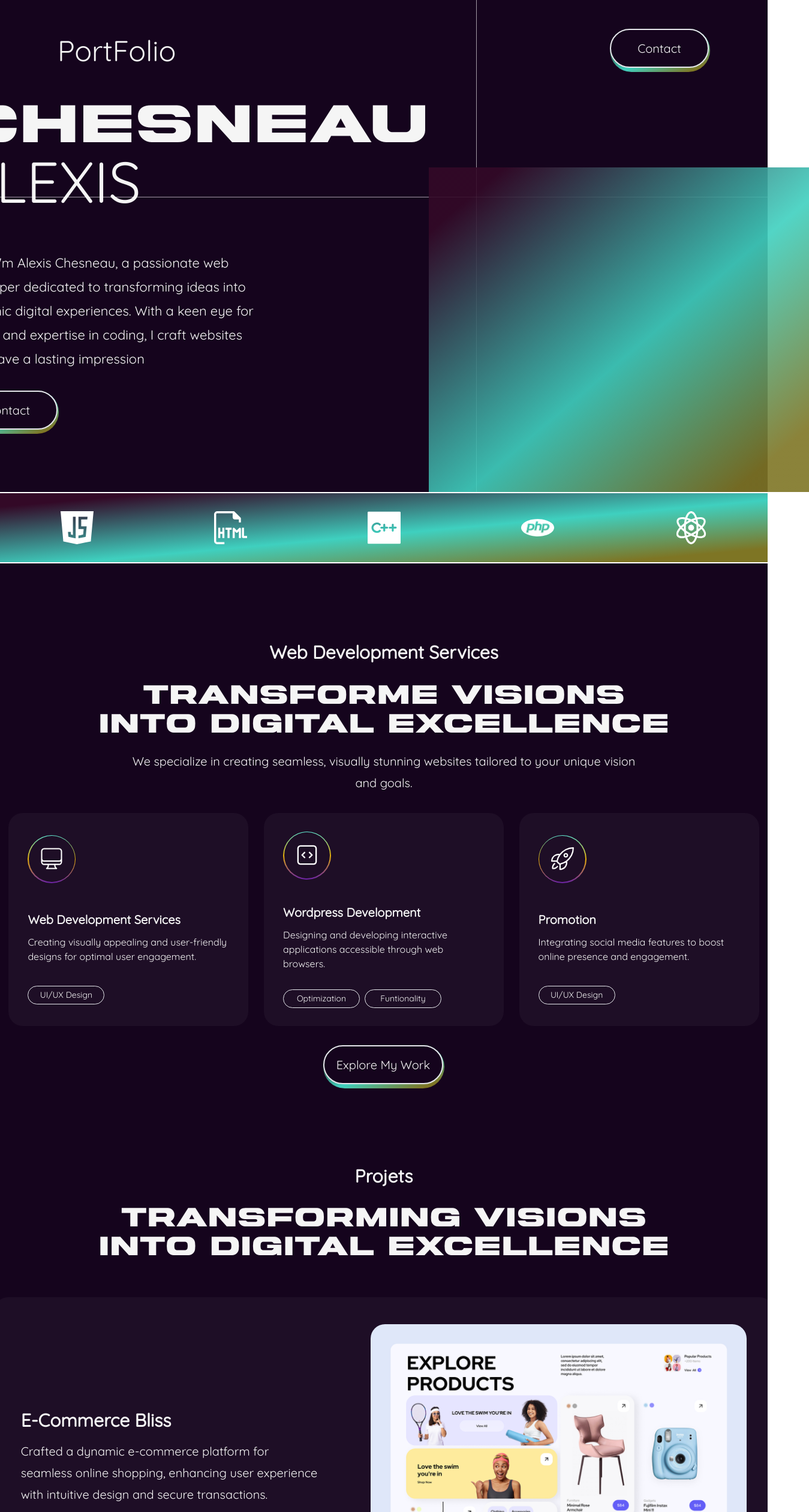
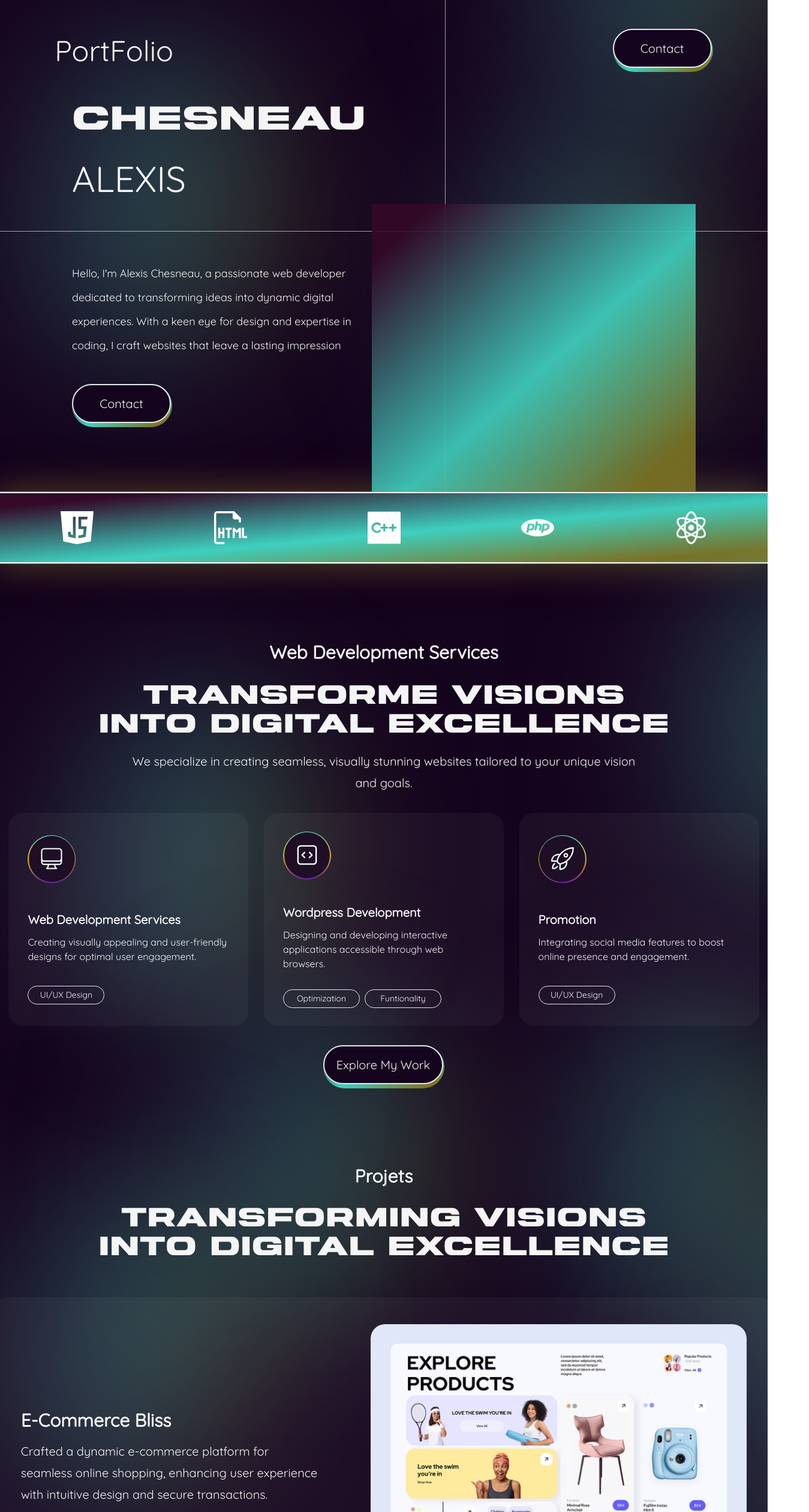
Before and after one commit to AlexisChesneau/Portfolio, a React (Vite) app: page / in a window 1280 px wide. Shown: the top 2520 px of the page at 60% size, 1349 px wide, since content can reach past the window. Built offline with nearby package versions, Linux system fonts and the light colour scheme.

Commit message:
ajout design light, correctif taille de box text, debut de responsive

```diff
--- a/src/App.css
+++ b/src/App.css
@@ -20,9 +20,17 @@
   padding: 0;
   color: theme("colors.primaryLight");
   font-family: theme("fontFamily.sans");
+  z-index: 1;
+  user-select: none;
 }
 
 h1,
 h2 {
   font-family: theme("fontFamily.header");
 }
+
+.gradientShadow {
+  box-shadow: 0px 0px 1px 1px rgba(63, 208, 191, 0.5),
+    0px 0px 60px 3px rgba(126, 117, 36, 0.5),
+    0px 0px 80px 3px rgba(51, 9, 39, 0.5);
+}
--- a/src/App.jsx
+++ b/src/App.jsx
@@ -1,11 +1,11 @@
-import Home from "./pages/Home"
+import Home from "./pages/Home";
 
 import "./App.css";
 
 function App() {
   return (
     <div className="App">
-      <Home/>
+      <Home />
     </div>
   );
 }
--- /dev/null
+++ b/src/components/CircleShadow.jsx
@@ -0,0 +1,11 @@
+export default function CircleShadow({ qhd, fhd, height, width }) {
+  return (
+    <>
+      <img
+        src="images/shadow/circleShadow.svg"
+        alt="circleShadow"
+        className={` ${qhd} ${fhd} absolute z-0`}
+      />
+    </>
+  );
+}
--- a/src/components/CustomButton.jsx
+++ b/src/components/CustomButton.jsx
@@ -1,11 +1,20 @@
+import { useState } from "react";
+
 export default function CustomButton({ string, widthDiv, width }) {
+  const [isClicked, setIsClicked] = useState(false);
+  setTimeout(() => {
+    setIsClicked(false);
+  }, [100]);
   return (
     <div className="flex justify-end">
       <div
-        className={`h-[72px] ${widthDiv} rounded-full bg-gradient-to-br from-[#331D09] from-10% via-[#3FD0BF] via-55% to-[#7E7524] to-90%`}
+        className={`${
+          isClicked ? "" : "h-[72px]"
+        } ${widthDiv} rounded-full bg-gradient-to-br from-[#331D09] from-10% via-[#3FD0BF] via-55% to-[#7E7524] to-90%`}
       >
         <button
           className={`${width} h-[65px] border-2 rounded-full text-lg bg-[#15041D]`}
+          onClick={() => setIsClicked(true)}
         >
           {string}
         </button>
--- a/src/components/Footer.jsx
+++ b/src/components/Footer.jsx
@@ -2,10 +2,10 @@ import reseaux from "../data/reseaux.json";
 
 export default function Footer() {
   return (
-    <footer className="mt-32">
+    <footer className="mt-32 relative">
       <div className="flex flex-col items-center">
-        <h2 className="text-5xl text-center">
-          Interested in work <br /> together
+        <h2 className="text-5xl text-center w-[55rem]">
+          Interested in work together
         </h2>
         <p className="py-10">Drop an Email</p>
         <p className="border-2 py-4 px-16 rounded-full">
@@ -22,7 +22,7 @@ export default function Footer() {
             {reseaux.map((reseau, idx) => (
               <div key={idx}>
                 <img
-                  className="border-2 p-2 rounded-full"
+                  className="border-2 p-2 rounded-full w-[50px] h-[50px]"
                   src={reseau.src}
                   alt={reseau.alt}
                 />
--- a/src/components/Profil.jsx
+++ b/src/components/Profil.jsx
@@ -1,11 +1,24 @@
 import CustomButton from "./CustomButton";
+import CircleShadow from "./CircleShadow";
 
 export default function Profil() {
   return (
-    <section>
-      <div className="w-full h-[1px] bg-white absolute top-[30%] opacity-60 max-[1920px]:top-[41%]"></div>
-      <div className="w-[1px] h-[51.4rem] bg-white absolute left-[62%] opacity-60"></div>
-      <header className="flex items-center justify-between pt-12 px-24">
+    <section className="relative">
+      <div className="w-full h-[1px] bg-white absolute top-[47%] opacity-60 max-[1920px]:top-[47%]"></div>
+      <div className="w-[1px] h-[51.4rem] bg-white absolute left-[58%] max-[1920px]:left-[58%] opacity-60"></div>
+      <CircleShadow
+        fhd={"max-[1920px]:top-[-20%] max-[1920px]:left-[-20%]"} // 1920px
+        qhd={"top-[-20%] left-[-5%]"} // 2560px
+      />
+      <CircleShadow
+        fhd={"max-[1920px]:top-[-2%] max-[1920px]:left-[36%]"}
+        qhd={"top-[-5%] left-[37%]"}
+      />
+      <CircleShadow
+        fhd={"max-[1920px]:top-[-70%] max-[1920px]:left-[47%]"}
+        qhd={"top-[-80%] left-[48%]"}
+      />
+      <header className="flex items-center justify-around pt-12 gap-[34.375rem]">
         <h3 className="text-5xl">PortFolio</h3>
         <CustomButton
           string={"Contact"}
@@ -15,13 +28,17 @@ export default function Profil() {
       </header>
       <div className="leading-10 flex justify-center">
         <div className="h-[700px] flex flex-col items-start justify-evenly pb-16">
-          <h1 className="text-8xl">CHESNEAU</h1>
-          <h3 className="leading-10 text-8xl pb-16">ALEXIS</h3>
-          <p className="text-[22px]">
-            Hello, I'm Alexis Chesneau, a passionate web <br /> developer
-            dedicated to transforming ideas into <br /> dynamic digital
-            experiences. With a keen eye for <br /> design and expertise in
-            coding, I craft websites <br /> that leave a lasting impression
+          <h1 className="text-8xl max-[1536px]:text-7xl max-[1280px]:text-6xl">
+            CHESNEAU
+          </h1>
+          <h3 className="leading-10 text-8xl pb-16 max-[1536px]:text-7xl max-[1280px]:text-6xl">
+            ALEXIS
+          </h3>
+          <p className="text-[22px] w-[31.25rem] max-[1280px]:text-[18px]">
+            Hello, I'm Alexis Chesneau, a passionate web developer dedicated to
+            transforming ideas into dynamic digital experiences. With a keen eye
+            for design and expertise in coding, I craft websites that leave a
+            lasting impression
           </p>
           <CustomButton
             string={"Contact"}
@@ -30,7 +47,7 @@ export default function Profil() {
           />
         </div>
         <div className="flex h-[700px] items-end">
-          <div className="h-[541px] w-[634px] bg-gradient-to-br from-[#330927] from-10% via-[#3FD0BF] via-55% to-[#7E7524] to-90% opacity-90 z-10"></div>
+          <div className="h-[541px] w-[634px] bg-gradient-to-br from-[#330927] from-10% via-[#3FD0BF] via-55% to-[#7E7524] to-90% opacity-90 z-10 max-[1280px]:h-[480px] max-[1280px]:w-[540px]"></div>
         </div>
       </div>
     </section>
--- a/src/components/Projet.jsx
+++ b/src/components/Projet.jsx
@@ -1,12 +1,37 @@
 import CustomButton from "./CustomButton";
+import CircleShadow from "./CircleShadow";
 import myProjects from "../data/myProjects.json";
 
 export default function Projet() {
   return (
-    <section className="flex flex-col items-center mt-32">
+    <section className="flex flex-col items-center mt-32 relative">
+      <CircleShadow
+        fhd={"max-[1920px]:top-[-10%] max-[1920px]:left-[-23%]"} // 1920px
+        qhd={"top-[-10%] left-[-15%]"} // 2560px
+      />
+      <CircleShadow
+        fhd={"max-[1920px]:top-[-10%] max-[1920px]:left-[70%]"} // 1920px
+        qhd={"top-[-10%] left-[70%]"} // 2560px
+      />
+      <CircleShadow
+        fhd={"max-[1920px]:top-[17%] max-[1920px]:left-[70%]"} // 1920px
+        qhd={"top-[17%] left-[70%]"} // 2560px
+      />
+      <CircleShadow
+        fhd={"max-[1920px]:top-[72%] max-[1920px]:left-[70%]"} // 1920px
+        qhd={"top-[72%] left-[70%]"} // 2560px
+      />
+      <CircleShadow
+        fhd={"max-[1920px]:top-[33%] max-[1920px]:left-[-20%]"} // 1920px
+        qhd={"top-[33%] left-[-7%]"} // 2560px
+      />
+      <CircleShadow
+        fhd={"max-[1920px]:top-[80%] max-[1920px]:left-[-25%]"} // 1920px
+        qhd={"top-[80%] left-[-25%]"} // 2560px
+      />
       <h3 className="text-3xl font-extrabold">Projets</h3>
-      <h2 className="text-5xl text-center py-6">
-        Transforming visions <br /> into digital excellence
+      <h2 className="text-5xl text-center py-6 w-[60rem]">
+        Transforming visions into digital excellence
       </h2>
       {myProjects.map((project, idx) => (
         <div
--- a/src/components/Reviews.jsx
+++ b/src/components/Reviews.jsx
@@ -1,15 +1,15 @@
 export default function Reviews() {
   return (
-    <section className="mt-32">
+    <section className="mt-32 relative">
       <div className="flex flex-col items-center">
         <h3 className="text-3xl font-extrabold">Testimonial</h3>
-        <h2 className="text-5xl text-center py-6">
-          Client raves and <br /> reviews
+        <h2 className="text-5xl text-center py-6 w-[45rem]">
+          Client raves and reviews
         </h2>
-        <p className="text-lg leading-9 text-center">
+        <p className="text-lg leading-9 text-center w-[50rem]">
           Discover what our clients are saying about our exceptional web
-          development services. <br /> Read testimonials that speak to our
-          commitment and expertise.
+          development services. Read testimonials that speak to our commitment
+          and expertise.
         </p>
         <div className="w-[81.25rem] h-[22.2rem] flex flex-col justify-between items-center bg-white bg-opacity-[4%] rounded-3xl my-[5rem] p-[2.8rem]">
           <div className="h-[6rem] w-[6rem] bg-[#3FD0BF] flex justify-center rounded-full">
--- a/src/components/ServiceWeb.jsx
+++ b/src/components/ServiceWeb.jsx
@@ -1,21 +1,36 @@
 import CustomButton from "./CustomButton";
+import CircleShadow from "./CircleShadow";
 import skillServiceArray from "../data/skillServiceArray.json";
 
 function ServiceWeb() {
   return (
-    <section className="mt-32">
-      <div className="flex flex-col text-center">
+    <section className="mt-32 relative">
+      <CircleShadow
+        fhd={"max-[1920px]:top-[-20%] max-[1920px]:left-[-15%]"} // 1920px
+        qhd={"top-[-20%] left-[-15%]"} // 2560px
+      />
+      <CircleShadow
+        fhd={"max-[1920px]:top-[-50%] max-[1920px]:left-[65%]"} // 1920px
+        qhd={"top-[-50%] left-[75%]"} // 2560px
+      />
+      <CircleShadow
+        fhd={"max-[1920px]:top-[50%] max-[1920px]:left-[1%]"} // 1920px
+        qhd={"top-[50%] left-[5%]"} // 2560px
+      />
+      <CircleShadow
+        fhd={"max-[1920px]:top-[50%] max-[1920px]:left-[50%]"} // 1920px
+        qhd={"top-[45%] left-[55%]"} // 2560px
+      />
+      <div className="flex flex-col text-center items-center">
         <h3 className="leading-10 text-3xl font-extrabold">
           Web Development Services
         </h3>
-        <h1 className="text-5xl py-6">
-          TRANSFORME VISIONS
-          <br />
-          INTO DIGITAL EXCELLENCE
+        <h1 className="text-5xl py-6 w-[60rem]">
+          TRANSFORME VISIONS INTO DIGITAL EXCELLENCE
         </h1>
-        <p className="text-lg leading-9">
+        <p className="text-lg leading-9 w-[54rem]">
           We specialize in creating seamless, visually stunning websites
-          tailored to your unique vision <br /> and goals.
+          tailored to your unique vision and goals.
         </p>
       </div>
       <div className="flex gap-[2%] justify-center py-8">
--- a/src/components/Skillbar.jsx
+++ b/src/components/Skillbar.jsx
@@ -1,9 +1,8 @@
-import React from "react";
 import skills from "../data/skills.json";
 
 export default function Skillbar() {
   return (
-    <>
+    <div className="gradientShadow">
       <div className="h-[119px] w-full border-y-white border-y-2 bg-gradient-to-br from-[#330927] from-10% via-[#3FD0BF] via-55% to-[#7E7524] to-90% flex items-center justify-around">
         {skills.map((eachSkill, idx) => (
           <img
@@ -14,6 +13,6 @@ export default function Skillbar() {
           />
         ))}
       </div>
-    </>
+    </div>
   );
 }
--- a/src/pages/Home.jsx
+++ b/src/pages/Home.jsx
@@ -7,7 +7,7 @@ import Reviews from "../components/Reviews";
 
 export default function Home() {
   return (
-    <section className="bg-primaryDark z-[-2]">
+    <section className="bg-primaryDark z-[-2] overflow-x-hidden">
       <Profil />
       <Skillbar />
       <ServiceWeb />
--- a/tailwind.config.js
+++ b/tailwind.config.js
@@ -2,16 +2,6 @@
 module.exports = {
   content: ["./index.html", "./src/**/*.{js,ts,jsx,tsx}"],
   theme: {
-    screens: {
-      tablet: "640px",
-      // => @media (min-width: 640px) { ... }
-
-      laptop: "1024px",
-      // => @media (min-width: 1024px) { ... }
-
-      desktop: "1280px",
-      // => @media (min-width: 1280px) { ... }
-    },
     extend: {
       colors: {
         primary: "#111827",
```
Also changed, not shown: public/images/shadow/circleShadow.svg (added).
